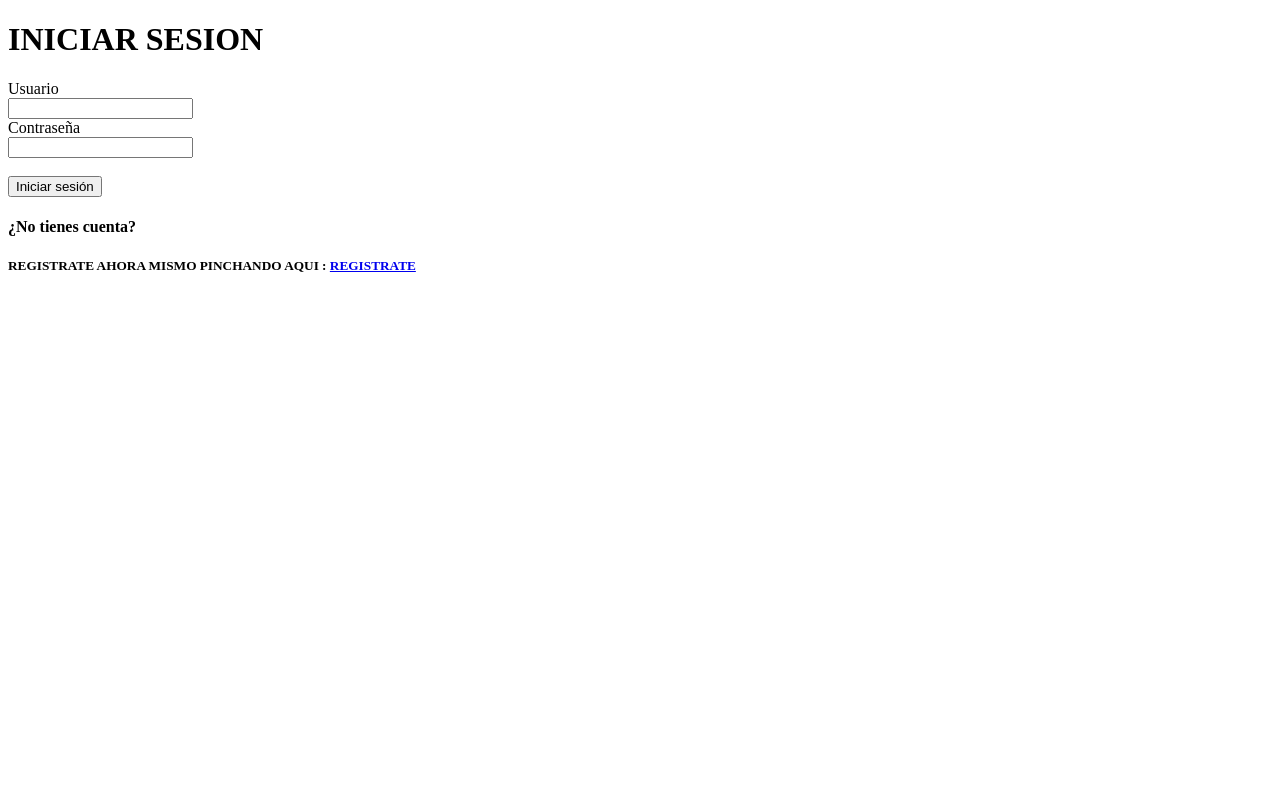
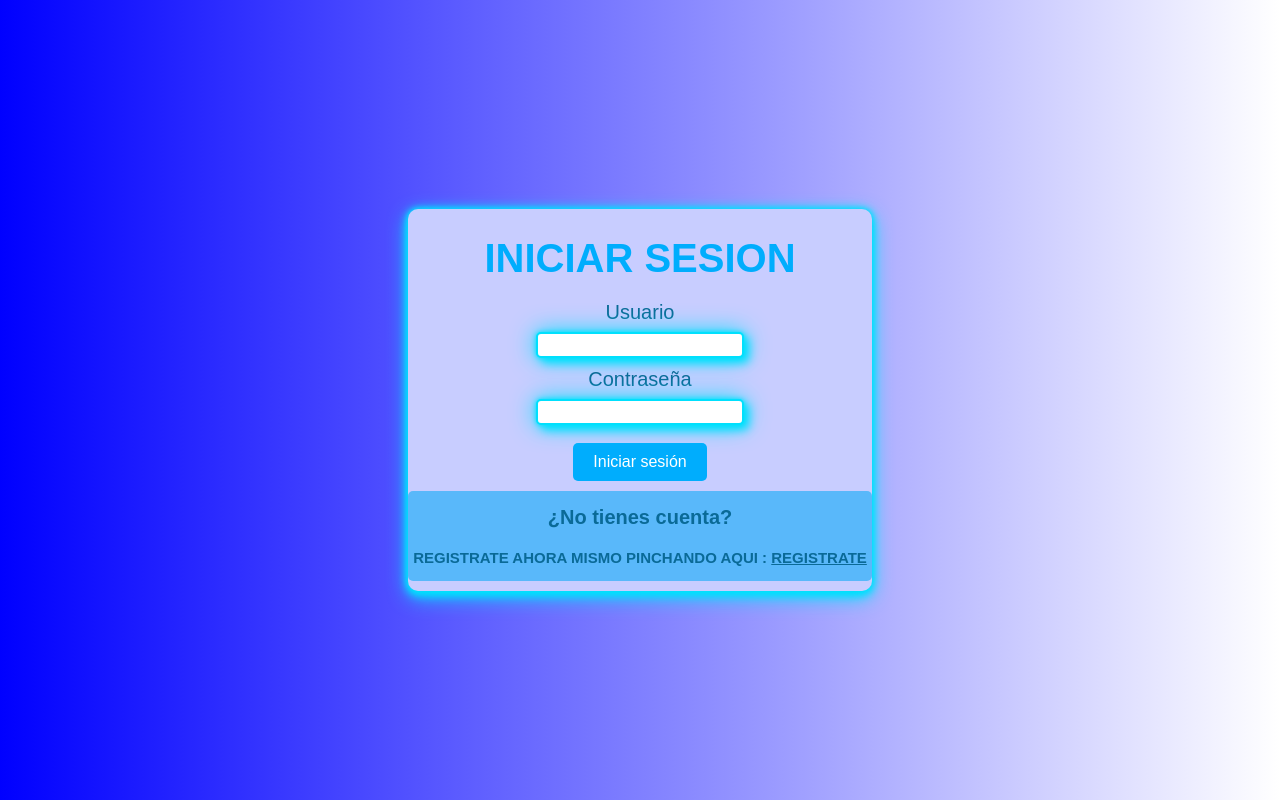
Before and after one commit to Migu13/TiendaVirtual, a PHP site: page /Login.html in a window 1280 px wide. Run offline with PHP 8.4, Linux system fonts and the light colour scheme.

Commit message:
Update Login.css

```diff
--- a/Login.css
+++ b/Login.css
@@ -1,4 +1,123 @@
-.contenedor {
+html {
+    background-image: linear-gradient(to right, blue, white);
+    background-size: cover;
+    background-repeat: no-repeat;
+    background-attachment: fixed;
+    height: 100vh;
     display: flex;
+    justify-content: center;
+    align-items: center;
+    font-family: Arial, sans-serif;
+    color: #333;
+}
+
+.Contenedor {
+    border-radius: 10px;
+    display: flex;
+    justify-content: center;
+    align-items: center;
+    flex-direction: column;
+    background-color: rgb(200, 205, 255);
+    box-shadow: 0 4px 8px 0 rgb(0, 224, 253), 0 6px 20px 0 rgb(0, 224, 253), 0 0 5px rgb(0, 224, 253), 0 0 10px rgb(0, 224, 253);
+    width: 100%;
 
 }
+
+h1 {
+    color: rgb(0, 173, 253);
+    font-size: 40px;
+    margin-bottom: 10px ;
+}
+
+label {
+    font-size: 20px;
+    margin-bottom: -10px;
+    color: rgb(10, 106, 151);
+    text-align: center;
+    display: block;
+    margin-top: 10px;
+}
+
+input[type="text"] {
+    width: 200px;
+    padding: 2px;
+    border: 2px solid rgb(0, 224, 253);
+    border-radius: 5px;
+    font-size: 16px;
+    box-shadow: 5px 5px 10px rgb(0, 224, 253),0 0 25px rgb(0, 224, 253), 0 0 5px rgb(0, 224, 253);
+}
+
+input[type="password"] {
+    width: 200px;
+    padding: 2px;
+    border: 2px solid rgb(0, 224, 253);
+    border-radius: 5px;
+    font-size: 16px;
+    box-shadow: 5px 5px 10px rgb(0, 224, 253), 0 0 25px rgb(0, 224, 253), 0 0 5px rgb(0, 224, 253);
+}
+
+input[type="submit"] {
+    background-color: rgb(0, 173, 253);
+    color: white;
+    padding: 10px 20px;
+    border: none;
+    border-radius: 5px;
+    font-size: 16px;
+    cursor: pointer;
+    display: flex;
+    justify-content: center;
+    align-items: center;
+    margin: auto;
+    transition: background-color 0.3s ease;
+}
+
+.Registrarse {
+    background-color: rgba(2, 169, 247, 0.555);
+    color: white;
+    margin-top: 10px;
+    margin-bottom: 10px;
+    padding: 5px;
+    display: flex;
+    flex-direction: column;
+    justify-content: center;
+    align-items: center;
+    border-radius: 5px;
+    transition: background-color 0.3s ease;
+}
+
+input[type="submit"]:hover {
+    background-color: rgb(0, 224, 253);
+    box-shadow: 0 4px 8px 0 rgb(0, 224, 253), 0 6px 20px 0 rgb(0, 224, 253);
+}
+
+h4 {
+    color: rgb(10, 106, 151);
+    font-size: 20px;
+    margin-top: 10px;
+    text-align: center;
+    margin-bottom: 10px;
+}
+
+h5 {
+    color: rgb(10, 106, 151);
+    font-size: 15px;
+    margin-top: 10px;
+    text-align: center;
+    margin-bottom: 10px;
+}
+
+a {
+    color: rgb(10, 106, 151);
+    font-size: 15px;
+    transition: color 0.3s ease;
+}
+
+a:hover {
+    color: rgb(255, 255, 255);
+    text-decoration: none;
+}
+
+.Registrarse:hover {
+    background-color: rgb(0, 224, 253);
+    box-shadow: 0 4px 8px 0 rgb(0, 224, 253), 0 6px 20px 0 rgb(0, 224, 253);
+}
```
